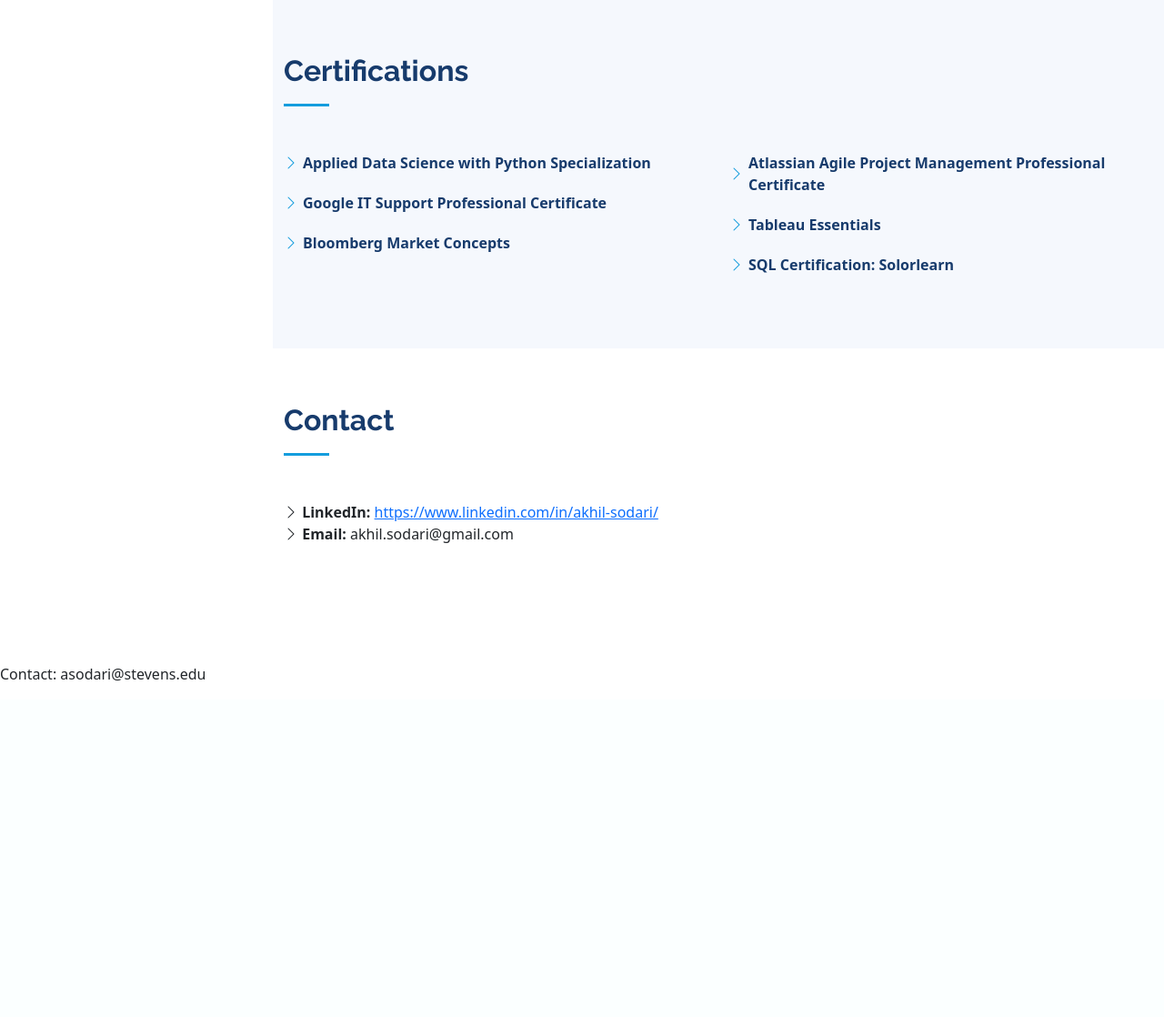
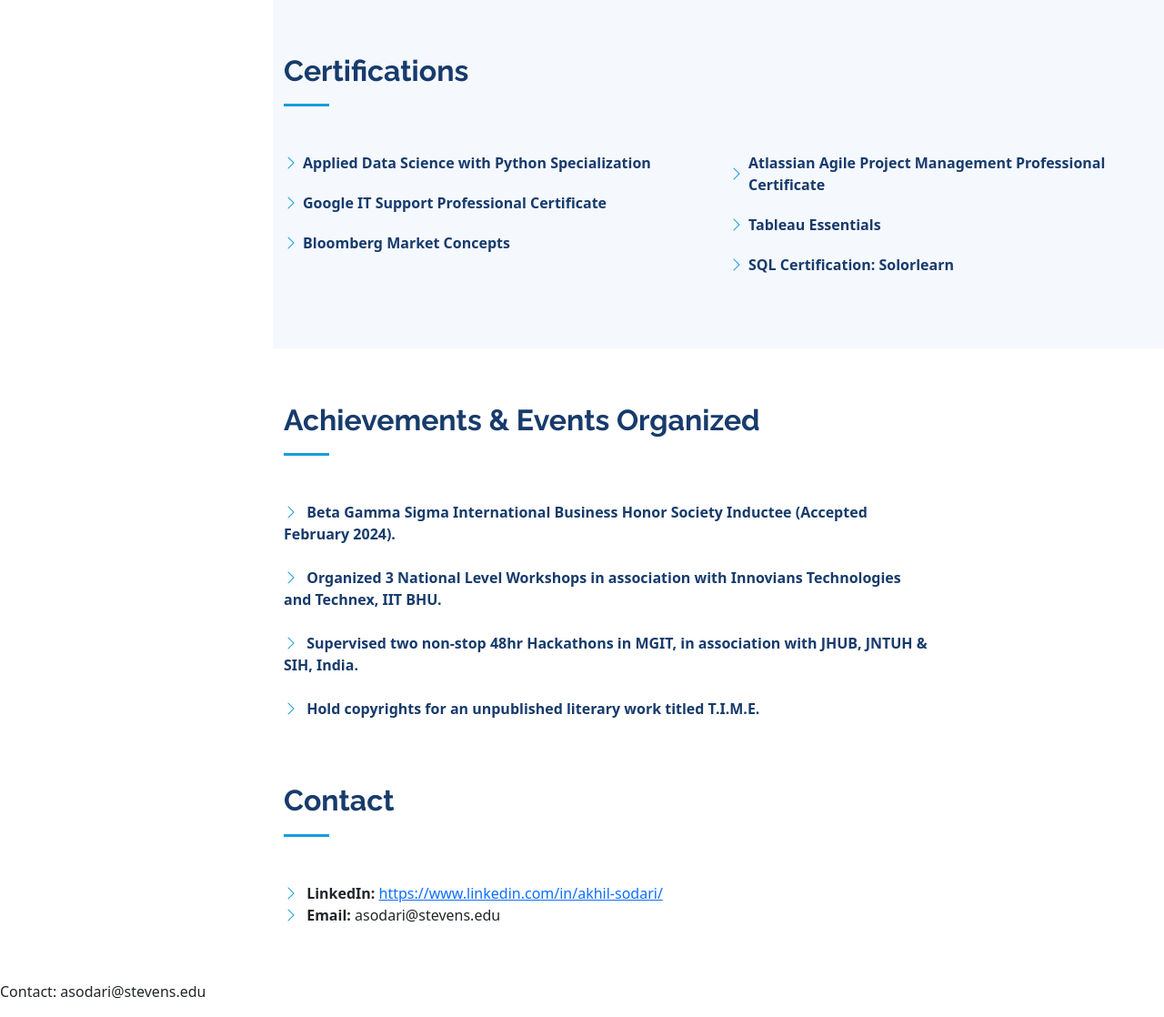
Before and after one commit to akhil-sodari/akhil-sodari, a Flask app: page / in a window 1280 px wide. Shown: the part 5244-6362 px from the top of the page at 91% size. Before the commit the page ends 5993 px from the top, so only its background shows below. Run offline with Flask 3, Linux system fonts and the light colour scheme; some libraries are stand-ins or nearby versions.

Commit message:
added achievements

```diff
--- a/static/css/style.css
+++ b/static/css/style.css
@@ -759,7 +759,20 @@
   margin-bottom: 0;
 }
 
+.achievements{
+  padding-bottom: 10px;
+}
 
+
+
+.achievements i {
+  font-size: 16px;
+  margin-right: 5px;
+  color: #149ddd;
+  line-height: 0;
+}
+
+.ach
 
 /* Contact */
 .contact {
@@ -828,6 +841,13 @@
 .contact .info .social-links a:hover {
   background: #149ddd;
   color: #fff;
+}
+
+.contact i {
+  font-size: 16px;
+  margin-right: 5px;
+  color: #149ddd;
+  line-height: 0;
 }
 
 .contact .info .email:hover i,
--- a/templates/base.html
+++ b/templates/base.html
@@ -398,9 +398,47 @@
       </div>
     </section>
 
+    <!-- Achievements-->
+
 
 
 <!-- End Work Exp Section -->
+
+<section id="Achievements" class="achievements">
+  <div class="container">
+
+    <div class="section-title">
+      <h2>Achievements & Events Organized</h2>
+    </div>
+    <div class="row">
+      <div class="col-lg-9">
+        <i class="bi bi-chevron-right"></i>
+            <span>
+              <strong style="color:#173b6c;">Beta Gamma Sigma International Business Honor Society Inductee (Accepted February 2024).
+</strong>            </span>
+                  <br>
+                  <br>
+          <i class="bi bi-chevron-right"></i>
+          <span><strong style="color:#173b6c;">Organized 3 National Level Workshops in association with Innovians Technologies and Technex, IIT BHU.
+
+          </strong>
+
+        </span>
+        <br>   <br>
+      <i class="bi bi-chevron-right"></i>
+      <span><strong style="color:#173b6c;">Supervised two non-stop 48hr Hackathons in MGIT, in association with JHUB, JNTUH & SIH, India.
+
+      </strong>
+      </span>
+      <br>   <br>
+      <i class="bi bi-chevron-right"></i>
+      <span><strong style="color:#173b6c;">Hold copyrights for an unpublished literary work titled T.I.M.E.</strong>
+      </span>
+                   <br>
+  </div>
+  </div>
+  </div>
+</section>
 
 <section id="contact" class="contact">
   <div class="container">
@@ -416,7 +454,7 @@
                 <a href="https://www.linkedin.com/in/akhil-sodari/" target="_blank">https://www.linkedin.com/in/akhil-sodari/</a>
             </span>
                   <br>
-          <i class="bi bi-chevron-right"></i> <strong>Email:</strong> <span>akhil.sodari@gmail.com</span>
+          <i class="bi bi-chevron-right"></i> <strong>Email:</strong> <span>asodari@stevens.edu</span>
 
 
       </div>
```
